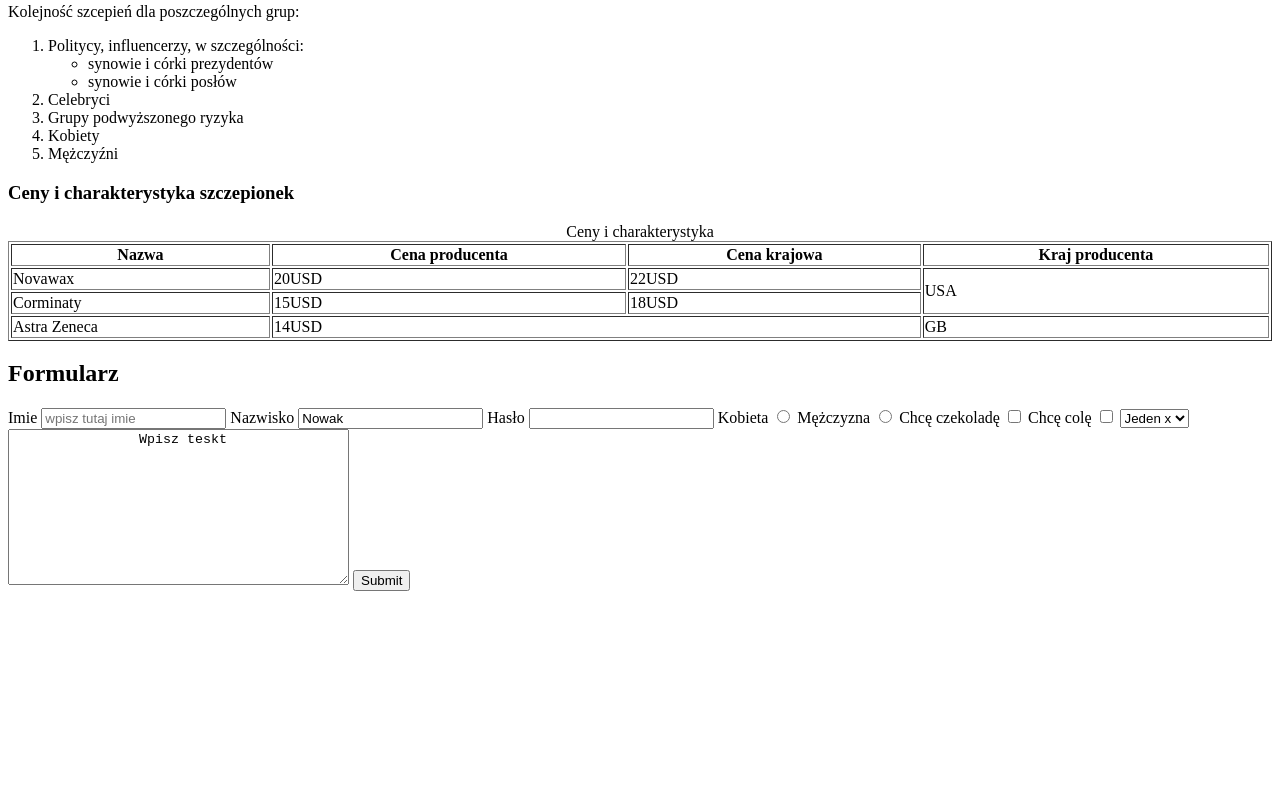
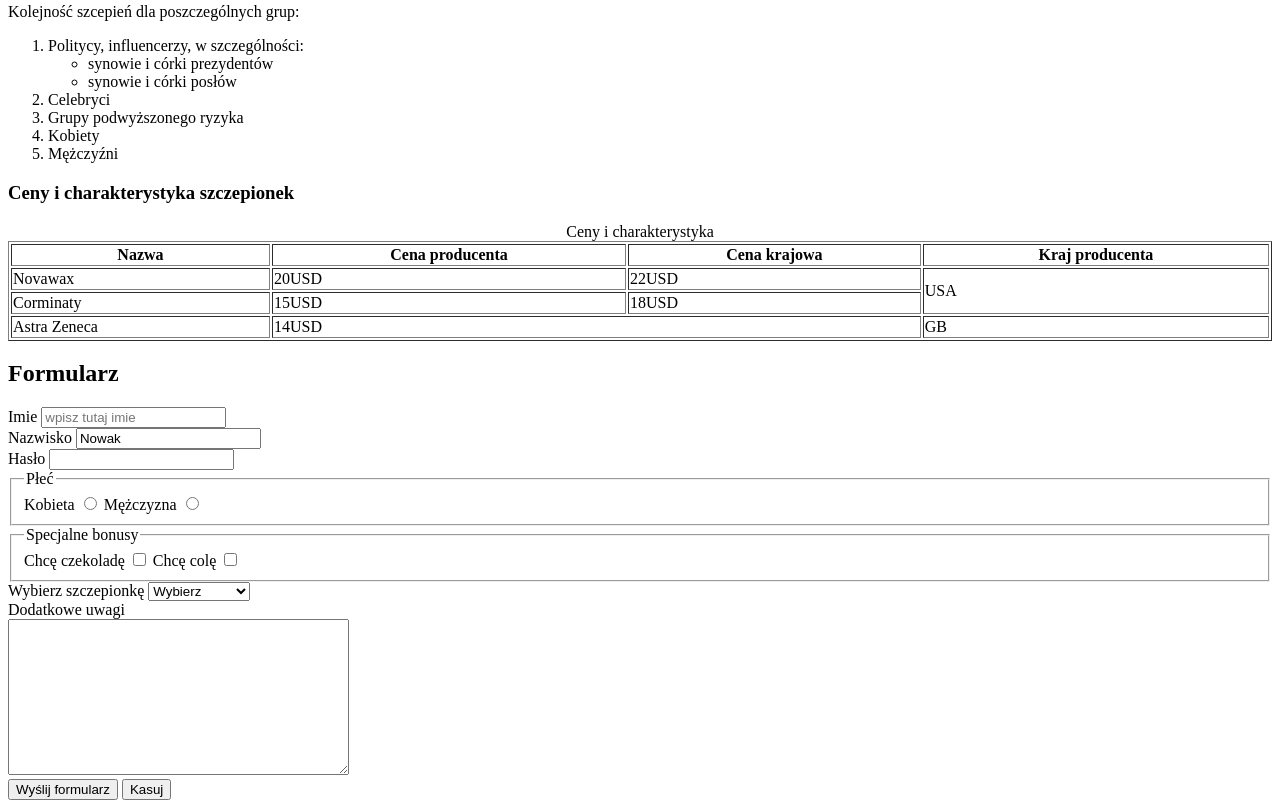
Before and after one commit to hubertmuller/zdjavapol87, a plain HTML site: page index.html in a window 1280 px wide. Shown: the part 379-1187 px from the top of the page. Before the commit the page ends 978 px from the top, so only its background shows below. Drawn offline with Linux system fonts and the light colour scheme.

Commit message:
skonczony formularz html

```diff
--- a/index.html
+++ b/index.html
@@ -76,39 +76,56 @@
         <h2>Formularz</h2>
 
         <form method="get" action="index.html">
+            <div>
                 <label for="imieid">Imie</label>
                 <input type="text" name="imie" id="imieid" placeholder="wpisz tutaj imie">
+            </div>
+
+            <div>
                 <label for="nazwiskoid">Nazwisko</label>
                 <input type="text" name="nazwisko" id="nazwiskoid" value="Nowak" placeholder="wpisz tutaj nazwisko">
+            </div>
+
+            <div>
                 <label for="hasloid">Hasło</label>
                 <input type="password" id="hasloid" name="haslo" value="">
+            </div>
 
+            <fieldset>
+                <legend>Płeć</legend>
                 <label for="kid">Kobieta</label>
                 <input type="radio" value="k" id="kid" name="plec">
                 <label for="kid">Mężczyzna</label>
                 <input type="radio" value="m" id="mid" name="plec">
+            </fieldset>
 
+            <fieldset>
+                <legend>Specjalne bonusy</legend>
                 <label for="cid">Chcę czekoladę</label>
                 <input type="checkbox" value="c" id="cid" name="x">
                 <label for="coid">Chcę colę</label>
                 <input type="checkbox" value="k" id="coid" name="y">
+            </fieldset>
 
-            <label for="szczepionkaid"></label>
+            <div>
+                <label for="szczepionkaid">Wybierz szczepionkę</label>
                 <select name="szczepionka" id="szczepionkaid">
-                <option value="1">Jeden</option>
-                <option value="2">dwa</option>
-                <option value="3" disabled>trzy</option>
-                <option value="1" selected="selected">Jeden x</option>
-                <option value="2">dwa</option>
-                <option value="3">trzy</option>
-                <option value="1">Jeden</option>
-                <option value="2">dwa</option>
-                <option value="3">trzy</option>
+                    <option value="" disabled readonly selected>Wybierz</option>
+                    <option value="1">Corminaty</option>
+                    <option value="2">Novawax</option>
+                    <option value="3">Astra Zeneca</option>
                 </select>
-            <textarea name="komentarz" rows="10" cols="40">
-                Wpisz teskt
-            </textarea>
-            <input type="submit">
+            </div>
+
+            <div>
+                <label for="uwagiid">Dodatkowe uwagi</label>
+            </div>
+            <div>
+                <textarea name="komentarz" rows="10" id="uwagiid" cols="40"></textarea>
+            </div>
+
+            <input type="submit" value="Wyślij formularz">
+            <input type="reset" value="Kasuj">
 
         </form>
 
```
Lines whose indentation alone changed are shown as unchanged.
